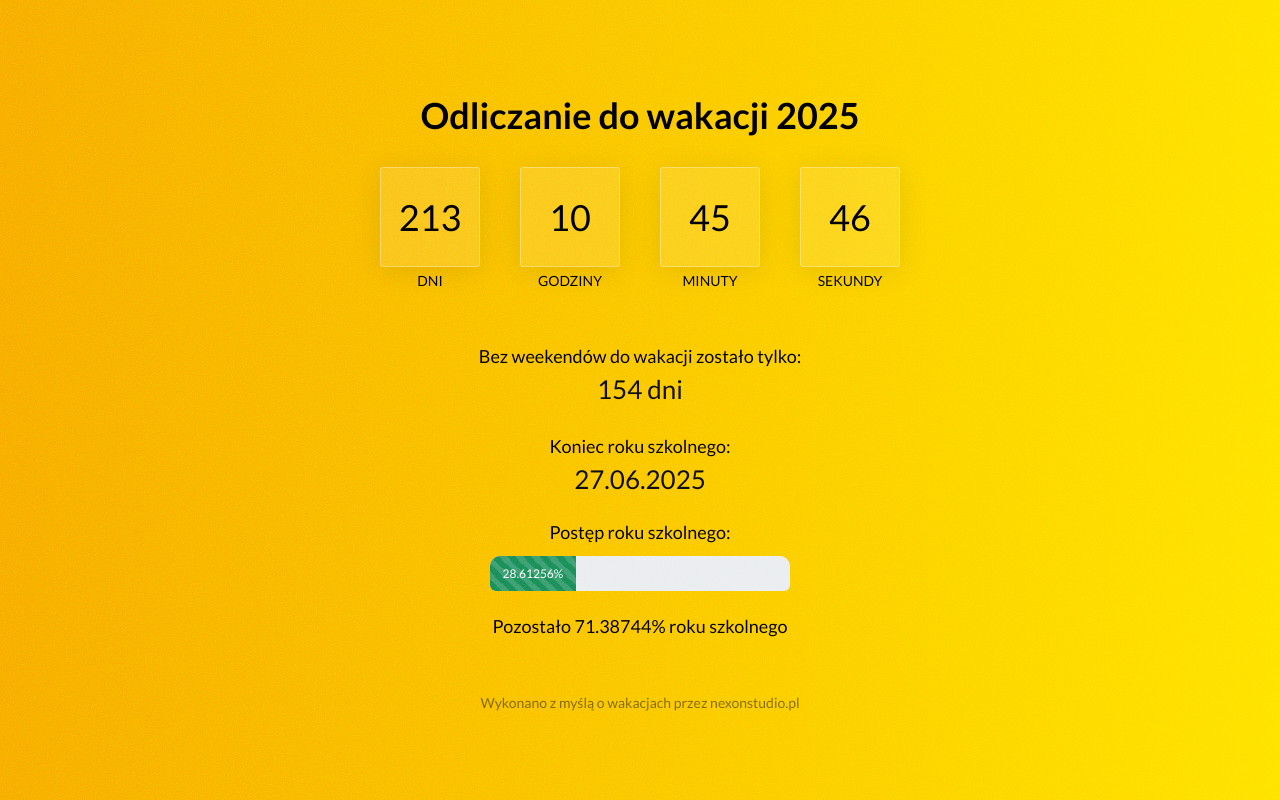
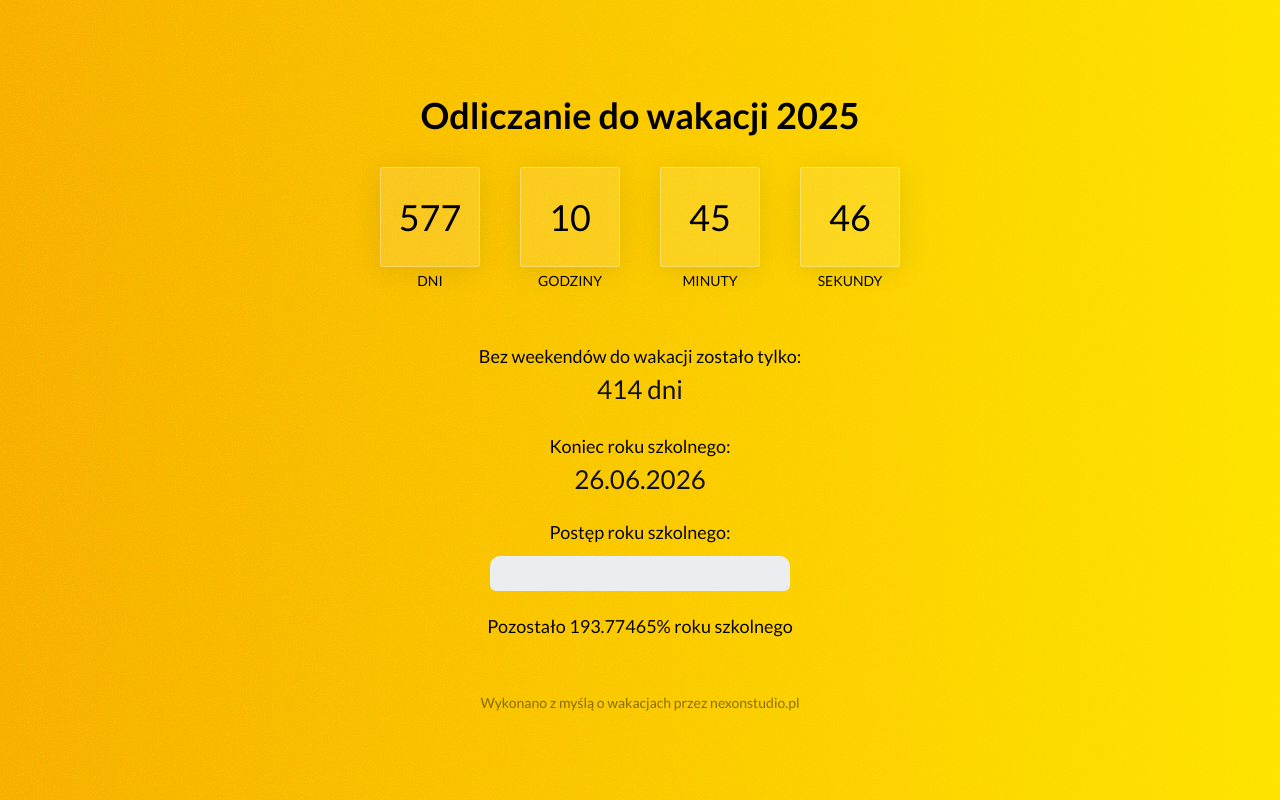
Before and after one commit to nexonyt/summer-countdown, a React (Create React App) app: page /wakacje in a window 1280 px wide. Built offline with nearby package versions, Linux system fonts and the light colour scheme; no server answers.

Commit message:
Changed count date

```diff
--- a/src/pages/SummerCountdown.jsx
+++ b/src/pages/SummerCountdown.jsx
@@ -52,7 +52,7 @@ export default function SummerCountdown() {
   }, []);
 
 
-  const targetDate = "2025-06-27T00:00:00"; // Data wakacji
+  const targetDate = "2026-06-26T00:00:00"; // Data wakacji
   const [timeLeft, setTimeLeft] = useState(calculateTimeLeft(targetDate));
   const [weekdaysLeft, setWeekdaysLeft] = useState(
     calculateWeekdaysLeft(targetDate)
@@ -86,7 +86,7 @@ export default function SummerCountdown() {
   };
 
   // Postęp roku szkolnego
-  const schoolStart = new Date("2024-09-01T00:00:00");
+  const schoolStart = new Date("2025-09-01T00:00:00");
   const schoolEnd = new Date(targetDate); // już jako Date, nie string
   const totalSchoolTime = schoolEnd - schoolStart;
   const passedTime = new Date() - schoolStart;
```
